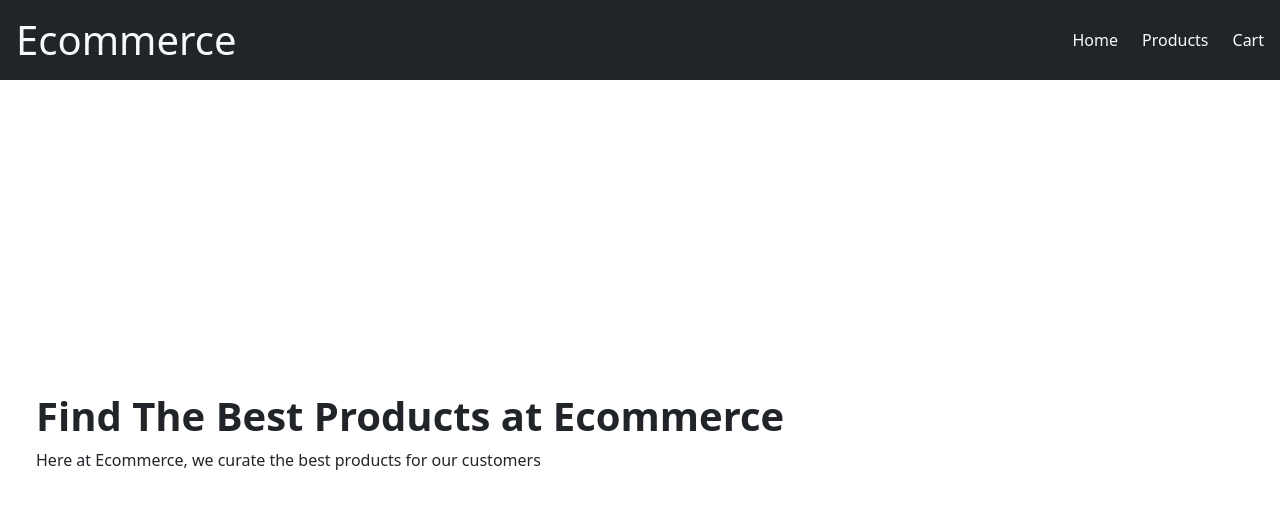
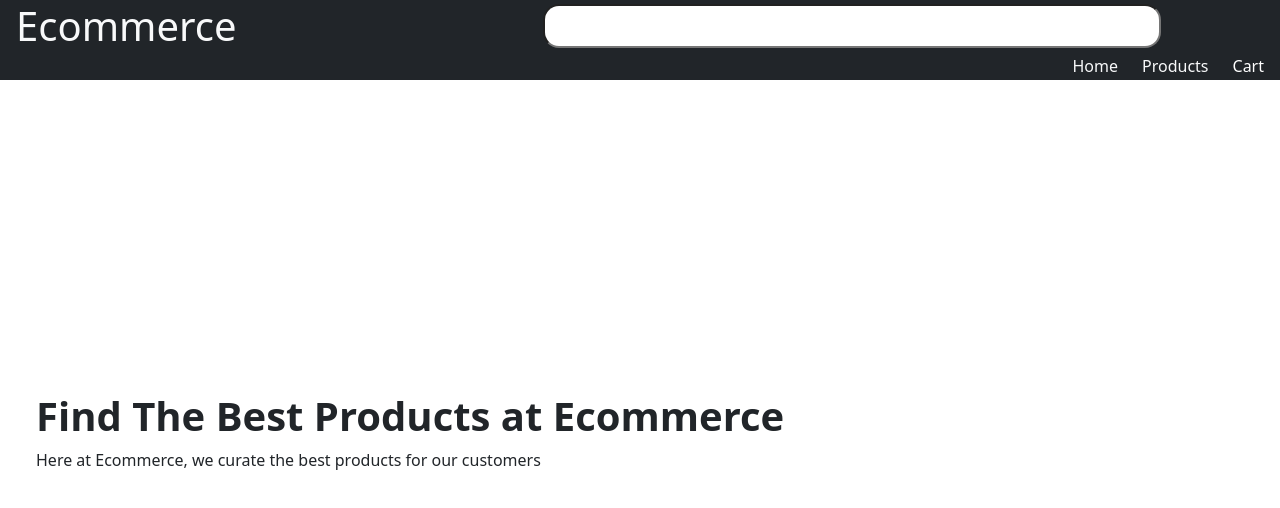
Before and after one commit to locwa/fg-project, an Angular app: page / in a window 1280 px wide. Shown: the top 508 px of the page. Built offline with nearby package versions, Linux system fonts and the light colour scheme.

Commit message:
added search bar

```diff
--- a/src/app/navbar/navbar.component.html
+++ b/src/app/navbar/navbar.component.html
@@ -3,7 +3,10 @@
         <div class="col d-flex align-items-center justify-content-start">
             <h1 class="text-light m-0">Ecommerce</h1>
         </div>
-        <div class="col-8 d-flex align-items-center justify-content-end">
+        <div class="col-8 d-flex align-items-center justify-content-center">
+            <input type="text" name="" id="" class="w-75 p-2 rounded-4">
+        </div>
+        <div class="col d-flex align-items-center justify-content-end">
             <div class="d-flex gap-4 text-white">
                 <a routerLink="/" class="m-0 text-light text-decoration-none">Home</a>
                 <a routerLink="/products" class="m-0 text-light text-decoration-none">Products</a>
```
